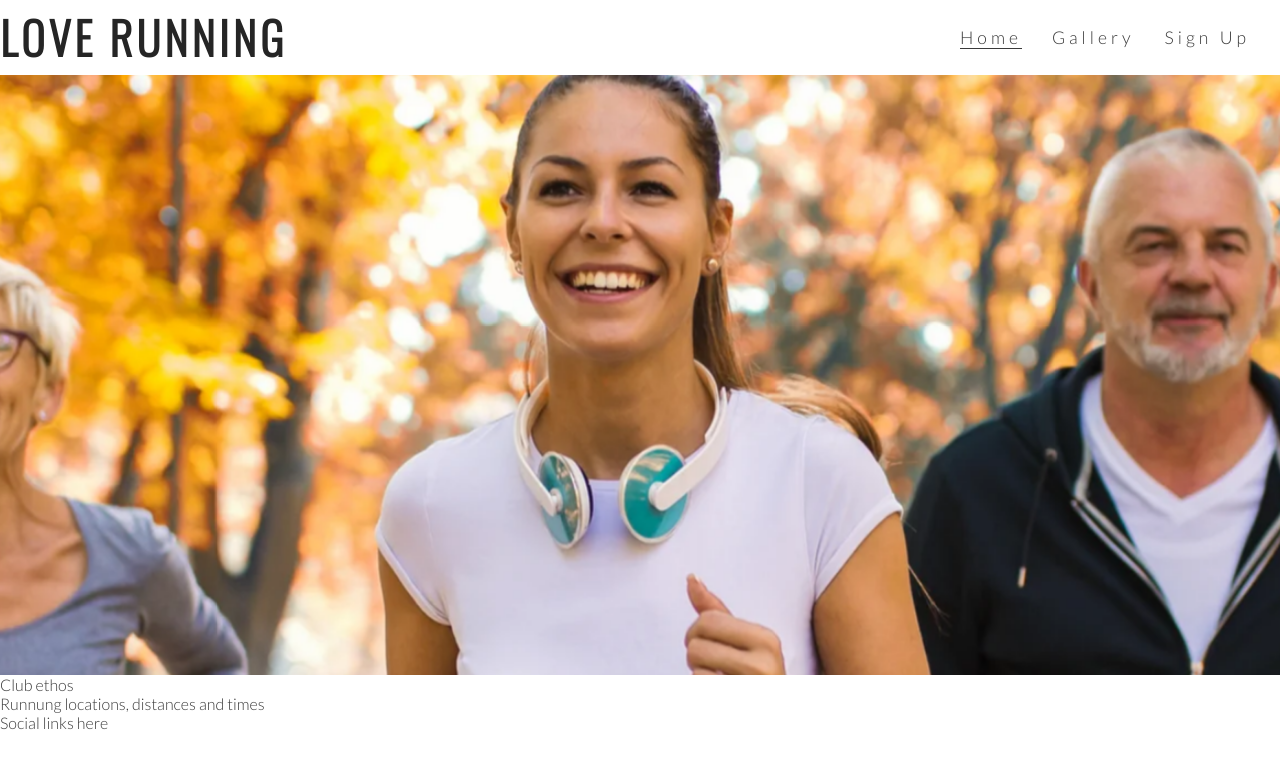
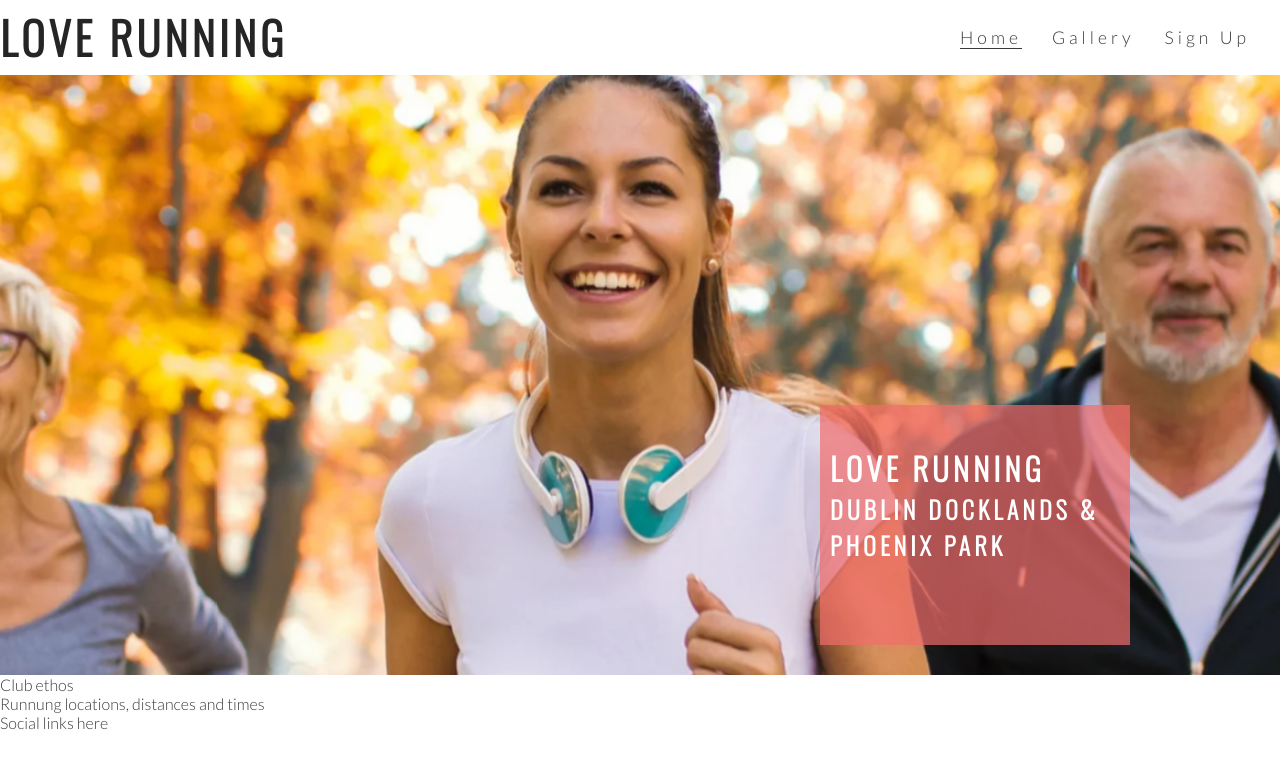
Before and after one commit to alakeldev/love-running-ci-walkthrough-project-float, a plain HTML site: page index.html in a window 1280 px wide. Drawn offline with nearby package versions, Linux system fonts and the light colour scheme.

Commit message:
add cover text and style

```diff
--- a/assets/css/style.css
+++ b/assets/css/style.css
@@ -58,10 +58,17 @@ h2 {
     border-bottom: 1px solid #3a3a3a;
 }
 
+#cover-text, #cover-text h2 {
+    color: #fff;
+}
+
+
 #hero-outer {
     height: 600px;
     width: 100%;
     overflow: hidden;
+
+    position: relative;
 }
 
 #hero-image {
@@ -73,7 +80,6 @@ h2 {
     animation-name: hero-zoom;
     animation-duration: 5s;
     animation-fill-mode: forwards;
-
 }
 
 /* creats the level of zoom for hero image */
@@ -86,3 +92,24 @@ h2 {
         transform: scale(1.1);
     }
 }
+
+
+#cover-text{
+    font-size: 130%;
+    font-family: Oswald, sans-serif;
+    text-transform: uppercase;
+    letter-spacing: 4px;
+
+    width: 300px;
+    height: 200px;
+
+    padding-top: 40px;
+    padding-left: 10px;
+
+    background-color: rgba(241, 109, 107, .7);
+
+    bottom: 30px;
+    right: 150px;
+
+    position: absolute;
+}
--- a/index.html
+++ b/index.html
@@ -30,9 +30,12 @@
         </nav>
     </header>
     <section id="hero-outer">
-        <div id="hero-image">
-                                           <!--<img src="assets/images/hero-image.webp" alt=""> don't add the photo in html file* -->
+        <div id="hero-image"> <!--<img src="assets/images/hero-image.webp" alt=""> don't add the photo in html file* --></div>
+        <div id="cover-text">
+            <h2>Love Running</h2>
+            <h3>Dublin Docklands & Phoenix Park</h3>
         </div>
+
     </section>
     <section>
         Club ethos
```
